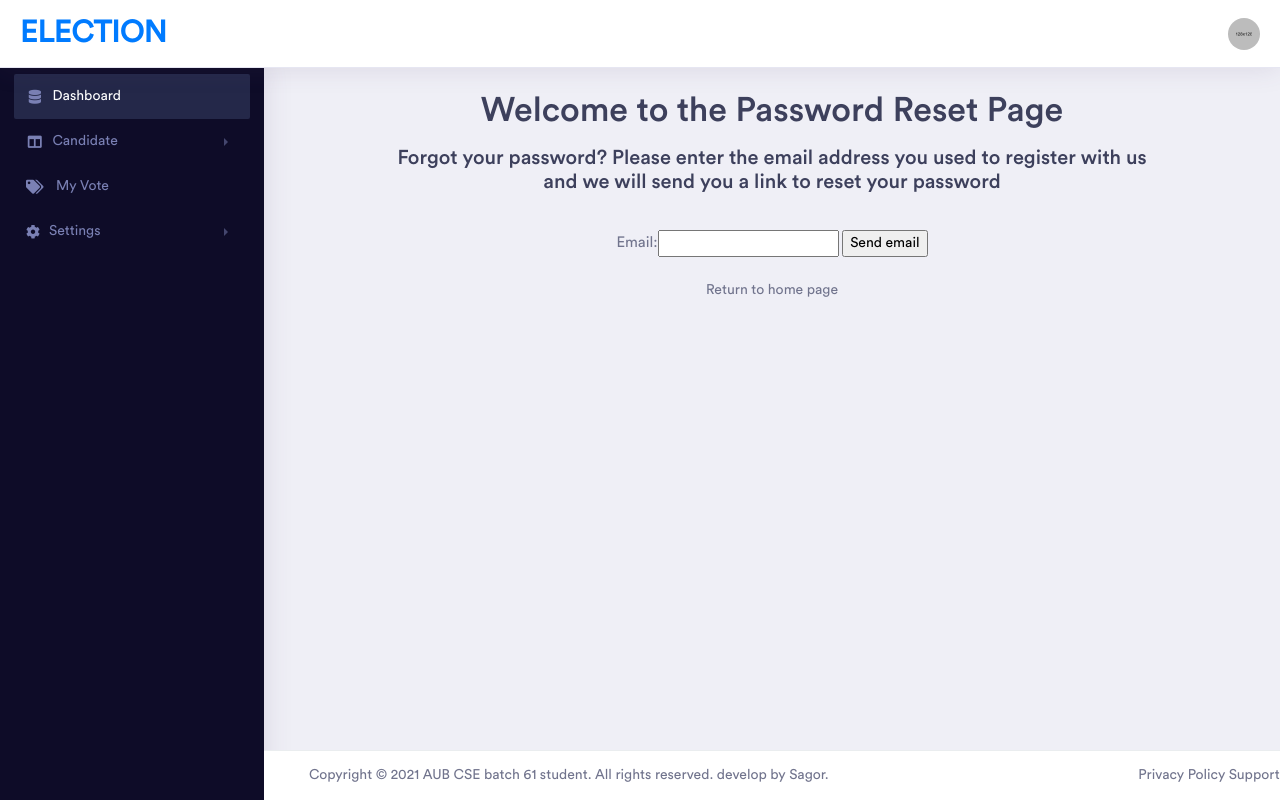
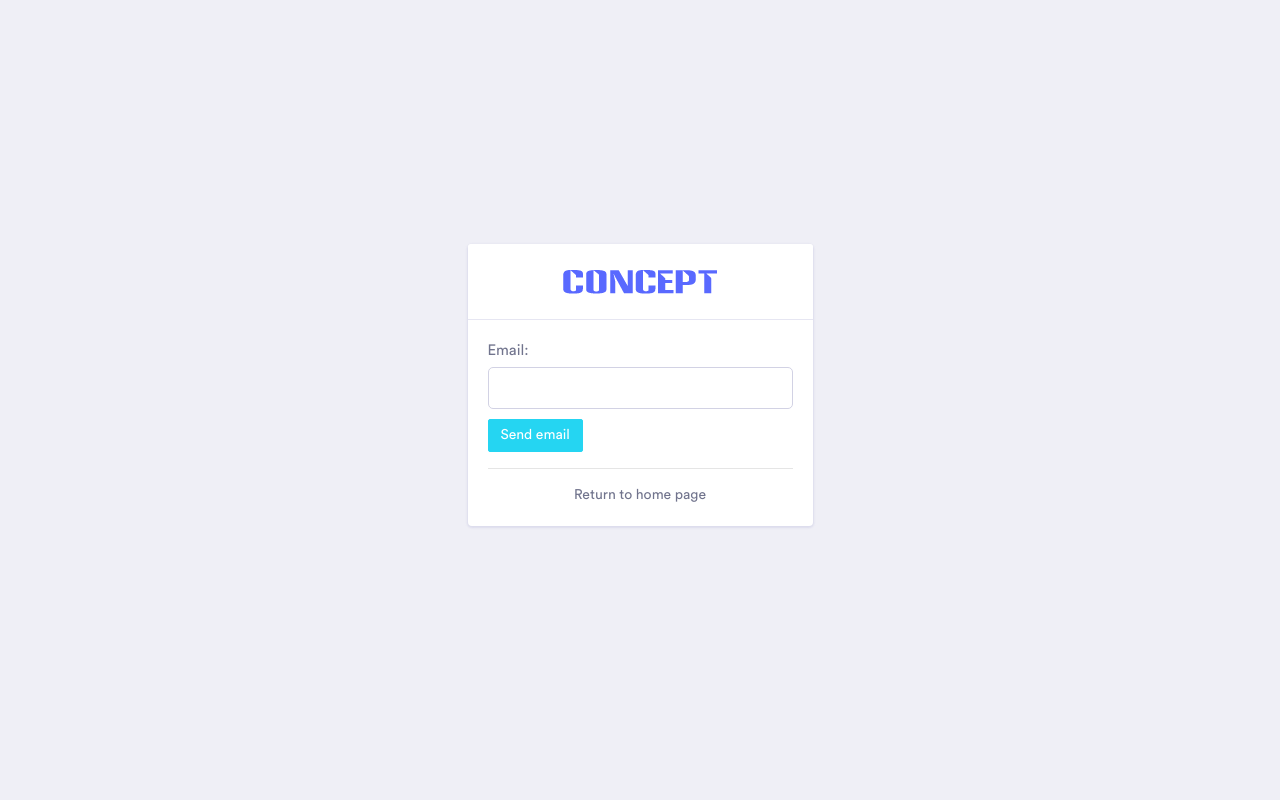
Before and after one commit to mbrsagor/Angular_nasted_views, a Django app: page /reset_password/ in a window 1280 px wide. Run offline with Django 3.2, Linux system fonts and the light colour scheme; some libraries are stand-ins or nearby versions; some web fonts are replaced.

Commit message:
Refactor: Password reset done

```diff
--- a/app/templates/accounts/reset_password.html
+++ b/app/templates/accounts/reset_password.html
@@ -1,22 +1,43 @@
-{% extends 'base.html' %}
+{% extends 'base_auth.html' %}
+{% load static %}
+
+{% block title %} Reset password {% endblock %}
+
 {% block content %}
 
-    <div class="text-center" style="width: 80%; margin: 0 auto">
-        <h1>Welcome to the Password Reset Page</h1>
-        <h3>
-            Forgot your password? Please enter the email address you used to register
-            with us and we will send you a link to reset your password
-        </h3>
-    </div>
-    <br/>
-
-    <form action="" method="POST" class="text-center">
-        {% csrf_token %}
-        {{ form }}
-        <input type="submit" value="Send email"/><br>
-    </form><br/>
-    <div class="text-center">
-        <a href="{% url 'home' %}">Return to home page</a>
+    <div class="card">
+        <div class="card-header text-center">
+            <a href="{% url 'dashboard' %}">
+                <img class="logo-img" src="{% static 'assets/images/logo.png' %}" alt="logo"></a>
+        </div>
+        <div class="card-body form_submit">
+            <form action="/login/" method="POST">
+                {% csrf_token %}
+                <div class="from-group">
+                    {{ form }}
+                </div>
+                <button class="btn btn-info btn-sm" type="submit"> Send email</button>
+            </form>
+            <hr/>
+            <div class="text-center">
+                <a href="{% url 'homepage' %}">Return to home page</a>
+            </div>
+        </div>
     </div>
 
+    <style type="text/css">
+        .form_submit input {
+            margin-bottom: 10px;
+            display: block;
+            width: 100%;
+            font-size: 14px;
+            line-height: 1.42857143;
+            color: #71748d;
+            background-color: #fff;
+            border: 1px solid #d2d2e4;
+            border-radius: 5px;
+            padding: 10px;
+        }
+    </style>
+
 {% endblock %}
--- a/app/templates/user/login.html
+++ b/app/templates/user/login.html
@@ -1,7 +1,7 @@
 {% extends 'base_auth.html' %}
 {% load static %}
 
-{% block title %} Login {% endblock %}
+{% block title %} User Login || Election {% endblock %}
 
 {% block content %}
     <div class="card ">
@@ -36,7 +36,7 @@
             <div class="card-footer-item card-footer-item-bordered">
                 <a href="{% url 'signup' %}" class="footer-link">Create An Account</a></div>
             <div class="card-footer-item card-footer-item-bordered">
-                <a href="/" class="footer-link">Forgot Password</a>
+                <a href="{% url 'reset_password' %}" class="footer-link">Forgot Password</a>
             </div>
         </div>
     </div>
```
Also changed, not shown: app/templates/accounts/password_reset_done.html (+19 -9 lines), app/templates/accounts/password_reset_form.html (+40 -9 lines).
